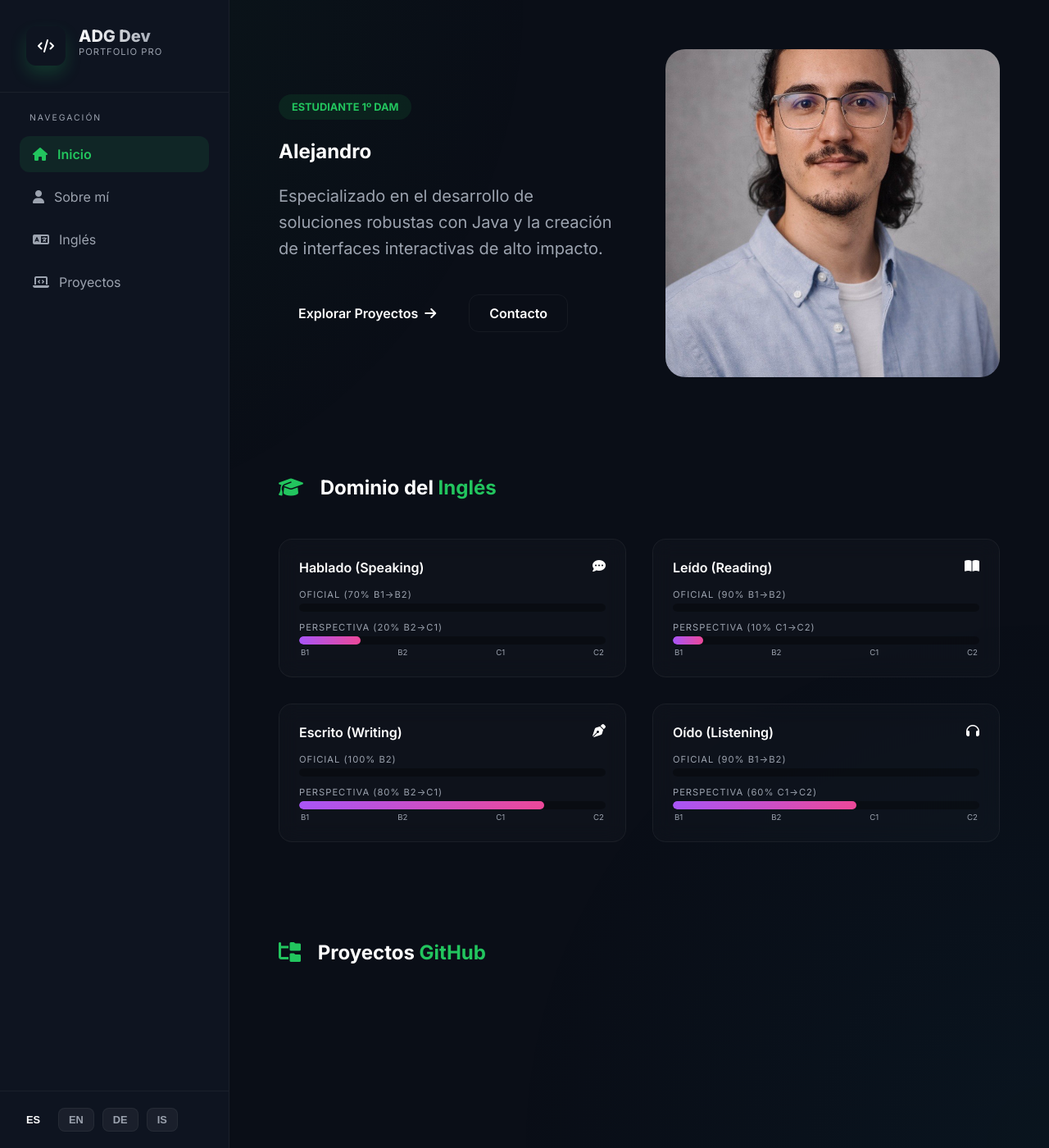
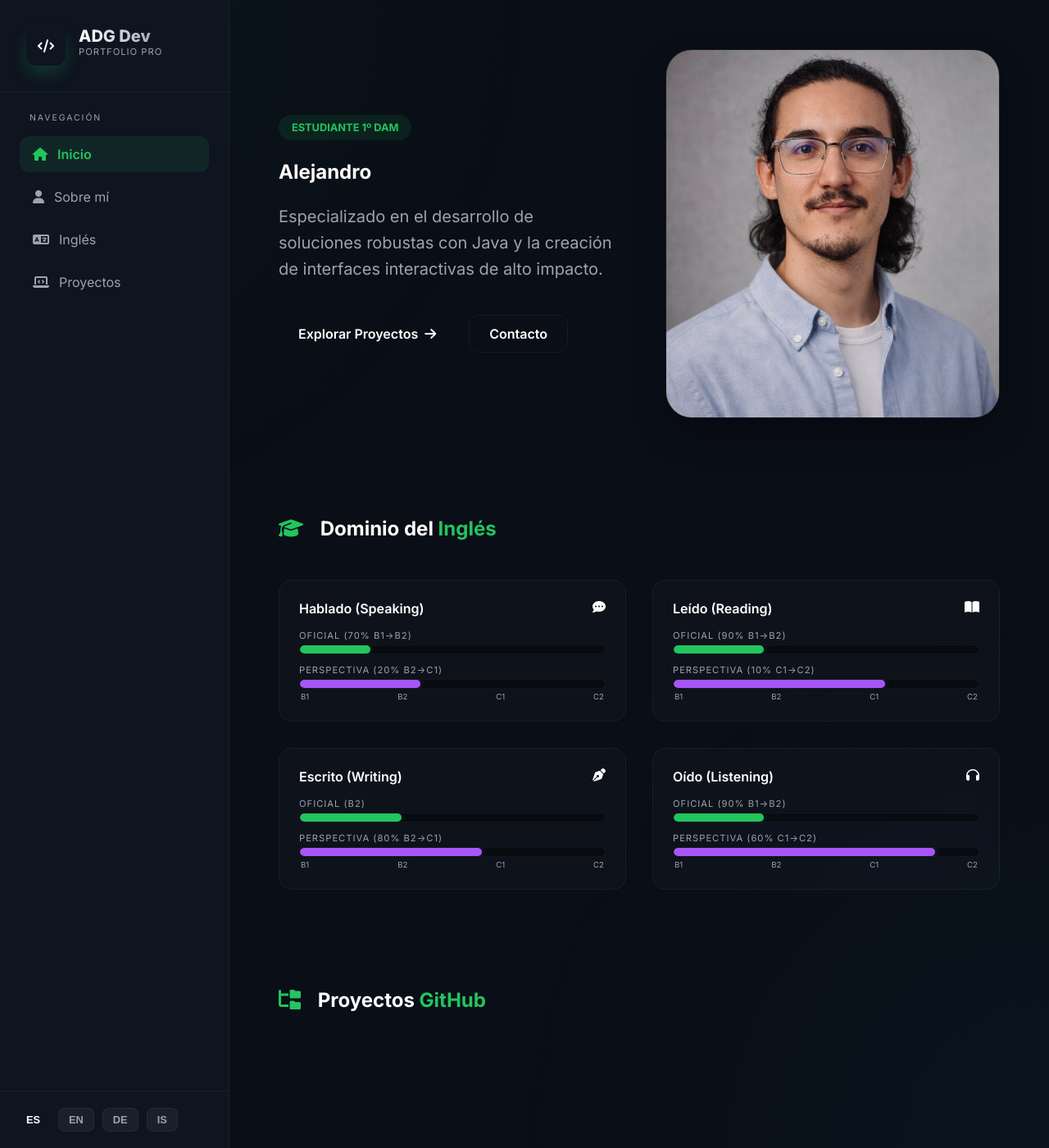
Before and after one commit to alejandroDonGar/alejandroDonGar.github.io, a Jekyll site: the page built from index.html, in a window 1280 px wide and 1400 px high. Shown: the whole window at 82% size. Built offline with Jekyll 4.4.1, drawn with Linux system fonts in a browser that asks for light colours.

Commit message:
Correccion de errores de visualizacion 7

```diff
--- a/assets/css/styles.css
+++ b/assets/css/styles.css
@@ -157,24 +157,28 @@ section {
     display: block;
 }
 
+/* English Progress Bars - Precise Scaling */
 .bar-container {
-    height: 10px;
-    background: rgba(0,0,0,0.3);
+    height: 12px;
+    background: rgba(0,0,0,0.4);
     border-radius: 100px;
     overflow: hidden;
     position: relative;
+    border: 1px solid rgba(255,255,255,0.05);
 }
 
 .bar-fill {
     height: 100%;
-    background: var(--primary-gradient);
+    background: #22c55e;
     border-radius: inherit;
     width: 0;
     transition: width 1.5s cubic-bezier(0.1, 0, 0.1, 1);
+    box-shadow: 0 0 10px rgba(34, 197, 94, 0.3);
 }
 
 .bar-fill.perspective {
-    background: linear-gradient(to right, #a855f7, #ec4899);
+    background: #a855f7;
+    box-shadow: 0 0 10px rgba(168, 85, 247, 0.3);
 }
 
 .level-markers {
@@ -186,19 +190,23 @@ section {
     padding: 0 2px;
 }
 
-/* Profile Image */
+/* Profile Image Fix */
 .hero-profile-container {
     width: 100%;
-    height: 400px;
-    border-radius: 24px;
+    max-width: 450px;
+    height: 450px;
+    border-radius: 32px;
     overflow: hidden;
     position: relative;
+    border: 1px solid var(--border-color);
+    box-shadow: 0 20px 40px rgba(0,0,0,0.3);
 }
 
 .hero-profile-img {
     width: 100%;
     height: 100%;
     object-fit: cover;
+    object-position: center 20%; /* Ajustar para que no se corte la cara */
 }
 
 /* Language Selector */
--- a/index.html
+++ b/index.html
@@ -60,12 +60,12 @@ description: "Portfolio de Alejandro Donate García. Junior Developer apasionado
         </div>
     </section>
 
-    <!-- English Section (Requisitos específicos) -->
     <section id="english">
         <h2 style="margin-bottom: 3rem;"><i class="fa-solid fa-graduation-cap" style="color: #22c55e; margin-right: 15px;"></i> Dominio del <span style="color: #22c55e;">Inglés</span></h2>
 
         <div class="skill-grid">
-            <!-- Hablado -->
+            <!-- Hablado: 70% entre B1 y B2 Oficial | 20% entre B2 y C1 Perspectiva -->
+            <!-- Escala B1(0%) - B2(33%) - C1(66%) - C2(100%) -->
             <div class="skill-item glass-card" data-aos="fade-up">
                 <div class="skill-header">
                     <span>Hablado (Speaking)</span>
@@ -74,11 +74,11 @@ description: "Portfolio de Alejandro Donate García. Junior Developer apasionado
                 <div class="bar-group">
                     <div class="bar-wrapper">
                         <span class="bar-label">Oficial (70% B1→B2)</span>
-                        <div class="bar-container"><div class="bar-fill" style="width: 70%;"></div></div>
+                        <div class="bar-container"><div class="bar-fill" style="width: 23.1%;"></div></div>
                     </div>
                     <div class="bar-wrapper">
                         <span class="bar-label">Perspectiva (20% B2→C1)</span>
-                        <div class="bar-container"><div class="bar-fill perspective" style="width: 20%;"></div></div>
+                        <div class="bar-container"><div class="bar-fill perspective" style="width: 39.6%;"></div></div>
                     </div>
                 </div>
                 <div class="level-markers">
@@ -86,7 +86,7 @@ description: "Portfolio de Alejandro Donate García. Junior Developer apasionado
                 </div>
             </div>
 
-            <!-- Leída -->
+            <!-- Leída: 90% entre B1 y B2 Oficial | 10% entre C1 y C2 Perspectiva -->
             <div class="skill-item glass-card" data-aos="fade-up" data-aos-delay="100">
                 <div class="skill-header">
                     <span>Leído (Reading)</span>
@@ -95,11 +95,11 @@ description: "Portfolio de Alejandro Donate García. Junior Developer apasionado
                 <div class="bar-group">
                     <div class="bar-wrapper">
                         <span class="bar-label">Oficial (90% B1→B2)</span>
-                        <div class="bar-container"><div class="bar-fill" style="width: 90%;"></div></div>
+                        <div class="bar-container"><div class="bar-fill" style="width: 29.7%;"></div></div>
                     </div>
                     <div class="bar-wrapper">
                         <span class="bar-label">Perspectiva (10% C1→C2)</span>
-                        <div class="bar-container"><div class="bar-fill perspective" style="width: 10%;"></div></div>
+                        <div class="bar-container"><div class="bar-fill perspective" style="width: 69.3%;"></div></div>
                     </div>
                 </div>
                 <div class="level-markers">
@@ -107,7 +107,7 @@ description: "Portfolio de Alejandro Donate García. Junior Developer apasionado
                 </div>
             </div>
 
-            <!-- Escrita -->
+            <!-- Escrita: B2 Oficial | 80% entre B2 y C1 Perspectiva -->
             <div class="skill-item glass-card" data-aos="fade-up" data-aos-delay="200">
                 <div class="skill-header">
                     <span>Escrito (Writing)</span>
@@ -115,12 +115,12 @@ description: "Portfolio de Alejandro Donate García. Junior Developer apasionado
                 </div>
                 <div class="bar-group">
                     <div class="bar-wrapper">
-                        <span class="bar-label">Oficial (100% B2)</span>
-                        <div class="bar-container"><div class="bar-fill" style="width: 100%;"></div></div>
+                        <span class="bar-label">Oficial (B2)</span>
+                        <div class="bar-container"><div class="bar-fill" style="width: 33.3%;"></div></div>
                     </div>
                     <div class="bar-wrapper">
                         <span class="bar-label">Perspectiva (80% B2→C1)</span>
-                        <div class="bar-container"><div class="bar-fill perspective" style="width: 80%;"></div></div>
+                        <div class="bar-container"><div class="bar-fill perspective" style="width: 59.7%;"></div></div>
                     </div>
                 </div>
                 <div class="level-markers">
@@ -128,7 +128,7 @@ description: "Portfolio de Alejandro Donate García. Junior Developer apasionado
                 </div>
             </div>
 
-            <!-- Oída -->
+            <!-- Oída: 90% del B1 al B2 Oficial | 60% del C1 al C2 Perspectiva -->
             <div class="skill-item glass-card" data-aos="fade-up" data-aos-delay="300">
                 <div class="skill-header">
                     <span>Oído (Listening)</span>
@@ -137,11 +137,11 @@ description: "Portfolio de Alejandro Donate García. Junior Developer apasionado
                 <div class="bar-group">
                     <div class="bar-wrapper">
                         <span class="bar-label">Oficial (90% B1→B2)</span>
-                        <div class="bar-container"><div class="bar-fill" style="width: 90%;"></div></div>
+                        <div class="bar-container"><div class="bar-fill" style="width: 29.7%;"></div></div>
                     </div>
                     <div class="bar-wrapper">
                         <span class="bar-label">Perspectiva (60% C1→C2)</span>
-                        <div class="bar-container"><div class="bar-fill perspective" style="width: 60%;"></div></div>
+                        <div class="bar-container"><div class="bar-fill perspective" style="width: 85.8%;"></div></div>
                     </div>
                 </div>
                 <div class="level-markers">
```
